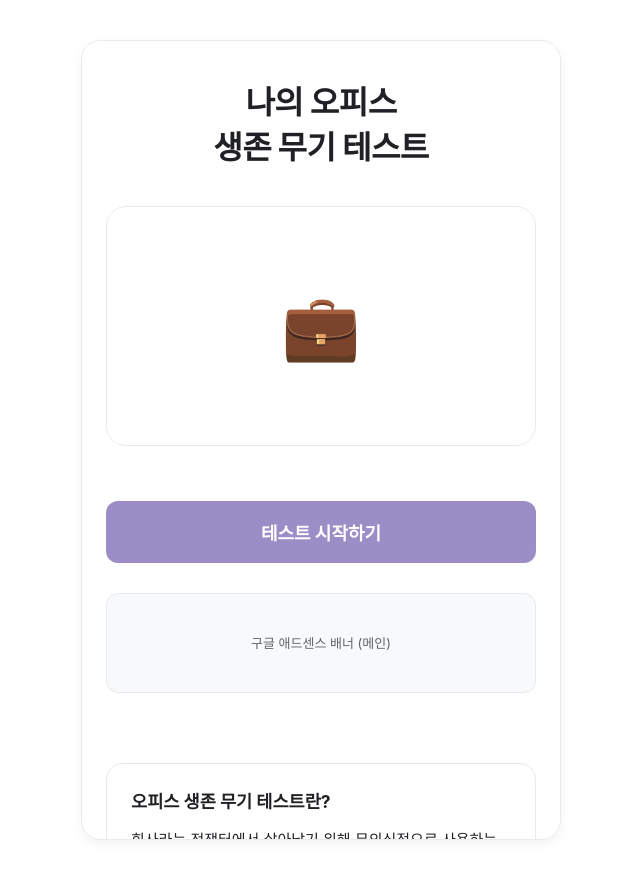
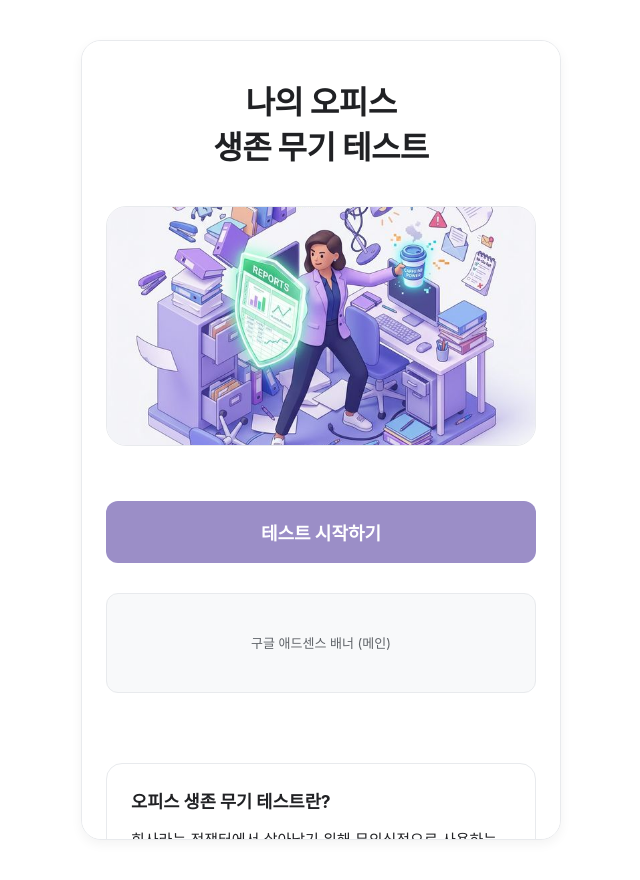
Before and after one commit to debugleee404/test2-workweapon, a plain HTML site: page index.html in a window 1280 px wide. Shown: the whole page, without its empty margins (319-959 px from the left). Drawn offline with Linux system fonts and the light colour scheme; a web font is replaced by a local one.

Commit message:
코드수정

```diff
--- a/index.html
+++ b/index.html
@@ -109,8 +109,14 @@
             display: flex;
             justify-content: center;
             align-items: center;
-            font-size: 64px;
             animation: float 4s ease-in-out infinite;
+            overflow: hidden;
+        }
+
+        .landing-image img {
+            width: 100%;
+            height: 100%;
+            object-fit: cover;
         }
 
         @keyframes float {
@@ -466,7 +472,7 @@
         <section id="view-landing" class="active">
             <h1 class="landing-title">나의 오피스<br>생존 무기 테스트</h1>
             <div class="landing-image">
-                💼
+                <img src="images/main_landing.png" alt="오피스 생존 무기 테스트 메인 이미지">
             </div>
             <button class="btn-primary" onclick="startTest()">테스트 시작하기</button>
 
```
